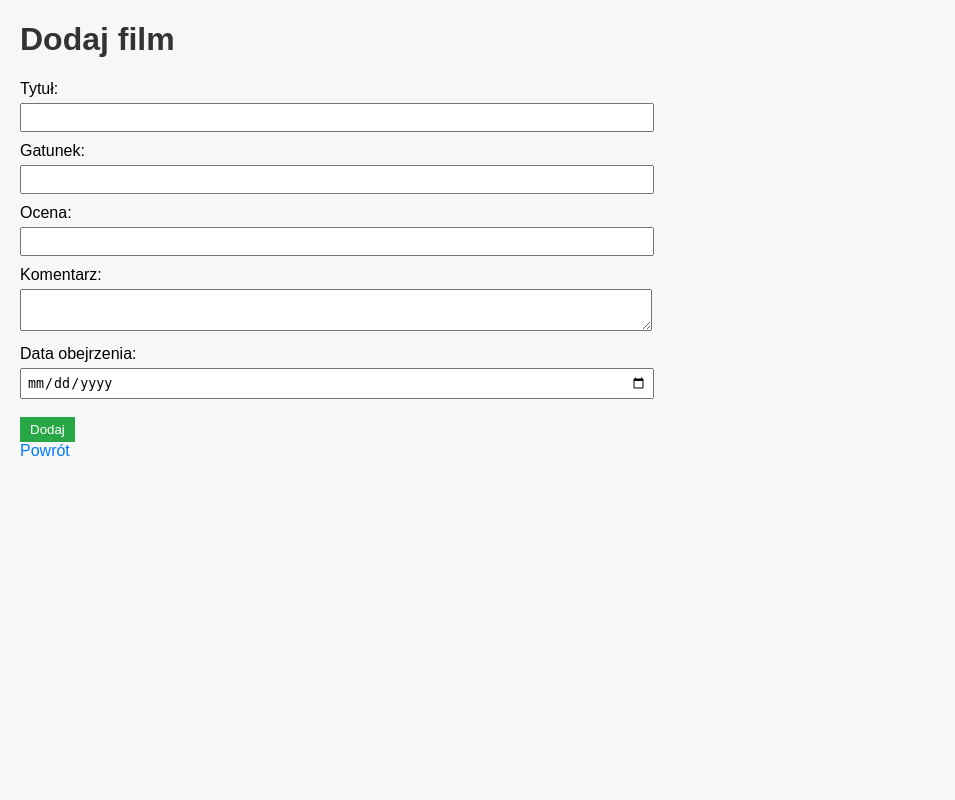
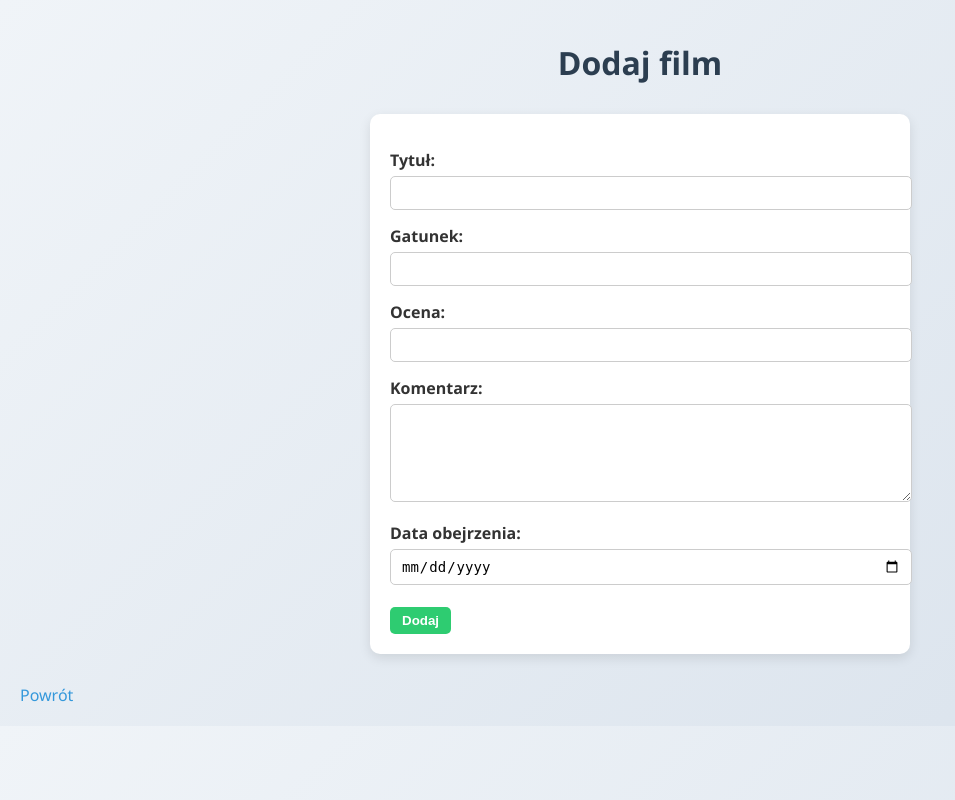
Before and after one commit to Qutma/projekt-CRUD-Daniil-Yeutukhou, a Flask app: page /add_edit in a window 1280 px wide. Shown: the whole page, without its empty margins (0-955 px from the left). Run offline with Flask 3, Linux system fonts and the light colour scheme.

Commit message:
zaktualizowalem css

```diff
--- a/static/style.css
+++ b/static/style.css
@@ -1,68 +1,106 @@
 body {
-    font-family: Arial, sans-serif;
-    background-color: #f7f7f7;
-    margin: 20px;
+    font-family: 'Segoe UI', Tahoma, Geneva, Verdana, sans-serif;
+    background: linear-gradient(135deg, #f0f4f8, #d9e2ec);
+    margin: 0;
+    padding: 20px;
+    color: #333;
 }
 
 h1 {
-    color: #333;
+    text-align: center;
+    margin-bottom: 30px;
+    color: #2c3e50;
+}
+
+a {
+    text-decoration: none;
+    color: #3498db;
+    margin-right: 10px;
+    transition: 0.2s;
+}
+
+a:hover {
+    color: #21618c;
 }
 
 table {
+    width: 100%;
     border-collapse: collapse;
-    width: 100%;
     background-color: #fff;
+    border-radius: 8px;
+    overflow: hidden;
+    box-shadow: 0 4px 10px rgba(0,0,0,0.1);
 }
 
 table th, table td {
-    border: 1px solid #ccc;
-    padding: 10px;
+    padding: 12px 15px;
     text-align: left;
 }
 
 table th {
-    background-color: #f0f0f0;
+    background-color: #3498db;
+    color: #fff;
+    font-weight: 600;
 }
 
-a {
-    text-decoration: none;
-    color: #007BFF;
-    margin-right: 10px;
-}
-
-a:hover {
-    text-decoration: underline;
+table tr:nth-child(even) {
+    background-color: #f2f6f8;
 }
 
 button {
-    padding: 5px 10px;
-    background-color: #dc3545;
-    color: white;
+    padding: 6px 12px;
     border: none;
+    border-radius: 5px;
     cursor: pointer;
+    transition: 0.2s;
+    font-weight: bold;
 }
 
-button:hover {
-    background-color: #c82333;
+button[type="submit"] {
+    background-color: #2ecc71;
+    color: white;
+}
+
+button[type="submit"]:hover {
+    background-color: #27ae60;
+}
+
+button.delete {
+    background-color: #e74c3c;
+    color: white;
+}
+
+button.delete:hover {
+    background-color: #c0392b;
+}
+
+form {
+    max-width: 500px;
+    margin: 0 auto 30px auto;
+    padding: 20px;
+    background-color: #fff;
+    border-radius: 10px;
+    box-shadow: 0 4px 12px rgba(0,0,0,0.1);
 }
 
 form label {
     display: block;
-    margin: 10px 0 5px;
+    margin: 15px 0 5px;
+    font-weight: 600;
 }
 
 form input[type="text"],
 form input[type="number"],
 form input[type="date"],
 form textarea {
-    width: 50%;
-    padding: 5px;
+    width: 100%;
+    padding: 8px 10px;
+    border-radius: 5px;
+    border: 1px solid #ccc;
+    font-size: 14px;
 }
 
-form button {
-    background-color: #28a745;
+form textarea {
+    resize: vertical;
+    height: 80px;
 }
-
-form button:hover {
-    background-color: #218838;
-}
```
